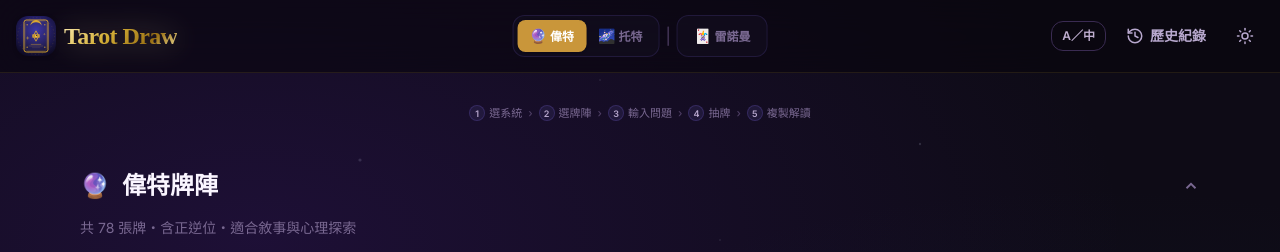
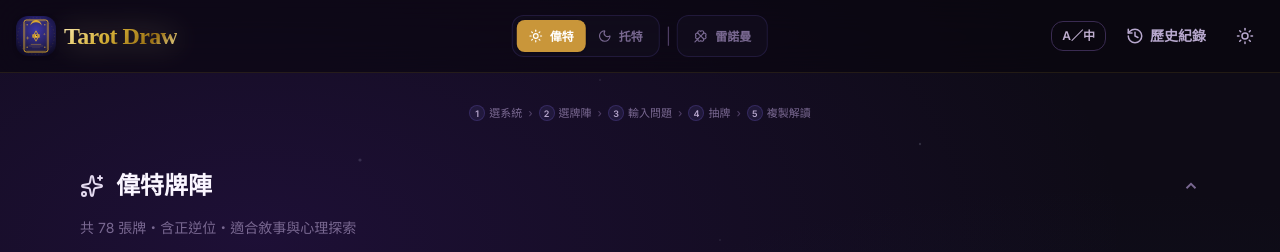
Before and after one commit to dodododora/Tarot-Draw, a React (Vite) app: page / in a window 1280 px wide. Shown: the top 252 px of the page. Built offline with nearby package versions, Linux system fonts and the light colour scheme.

Commit message:
design: replace all remaining emojis with elegant Lucide icons and unicode symbols for a cohesive classical look

```diff
--- a/src/App.tsx
+++ b/src/App.tsx
@@ -1,7 +1,7 @@
 import React, { useState, useEffect, useLayoutEffect, useCallback, type MouseEvent, type FormEvent } from 'react';
 import { flushSync } from 'react-dom';
 import { useNavigate, useLocation, Routes, Route, Navigate } from 'react-router-dom';
-import { Moon, Sun, Plus, Trash2, Edit2, Copy, ArrowLeft, Sparkles, Wand2, Info, X, History, CheckCircle2, Compass, Lightbulb } from 'lucide-react';
+import { Moon, Sun, Plus, Trash2, Edit2, Copy, ArrowLeft, Sparkles, Wand2, Info, X, History, CheckCircle2, Compass, Lightbulb, Clover, GitCompare, LayoutGrid, User, Heart, Briefcase, Coins, TreePine, Sparkles, BoxSelect, Navigation } from 'lucide-react';
 import { motion, AnimatePresence } from 'motion/react';
 import { ALL_CARDS, THOTH_SPREADS, WAITE_SPREADS, WAITE_SPREAD_IDS, THOTH_SPREAD_IDS, getCardEmoji, getCardImagePath, TAROT_TRIVIA, LENORMAND_CARDS, LENORMAND_SPREADS, LENORMAND_TRIVIA, THOTH_ALL_CARDS, THOTH_TRIVIA, ORACLE_DATA, type Spread, type TarotCard, type LenormandCard } from './constants';
 import { shuffleAndDraw } from './deckEngine';
@@ -1373,7 +1373,7 @@ ${themeNote}
                 : 'tab-inactive'
                 }`}
             >
-              🔮<span className="text-[10px] sm:text-xs"> {t("偉特", "Waite")}</span>
+              <Sun size={14} className="inline-block mr-1 -mt-0.5" /><span className="text-[10px] sm:text-xs"> {t("偉特", "Waite")}</span>
             </button>
             <button
               onClick={() => { setMode('thoth'); navigate('/'); setSelectedSpread(null); trackEvent('select_system', { system: 'thoth' }); }}
@@ -1382,7 +1382,7 @@ ${themeNote}
                 : 'tab-inactive'
                 }`}
             >
-              🌌<span className="text-[10px] sm:text-xs"> {t("托特", "Thoth")}</span>
+              <Moon size={14} className="inline-block mr-1 -mt-0.5" /><span className="text-[10px] sm:text-xs"> {t("托特", "Thoth")}</span>
             </button>
           </div>
 
@@ -1398,7 +1398,7 @@ ${themeNote}
                 : 'tab-inactive'
                 }`}
             >
-              🃏<span className="text-[10px] sm:text-xs"> {t("雷諾曼", "Lenormand")}</span>
+              <Clover size={14} className="inline-block mr-1 -mt-0.5" /><span className="text-[10px] sm:text-xs"> {t("雷諾曼", "Lenormand")}</span>
             </button>
           </div>
         </div>
@@ -1504,7 +1504,7 @@ ${themeNote}
                       onClick={() => setIsBuiltinOpen(v => !v)}
                     >
                       <div className="flex items-center gap-3">
-                        <span className="text-2xl">{mode === 'waite' ? '🔮' : '🌌'}</span>
+                        <Sparkles size={24} className="mx-auto" />
                         <h2 className="text-2xl font-bold text-heading font-serif-tc">
                           {mode === 'waite' ? t('偉特牌陣', 'Waite Spreads') : t('托特牌陣', 'Thoth Spreads')}
                         </h2>
@@ -1623,7 +1623,7 @@ ${themeNote}
                   rel="noopener noreferrer"
                   className="text-xs text-dim hover:text-[#9B7114] dark:hover:text-[#D4AF37] transition-colors"
                 >
-                  ☕ 請我喝杯咖啡
+                  ✦ 請我喝杯咖啡
                 </a>
                 */}
                 </div>
@@ -1676,7 +1676,7 @@ ${themeNote}
                           <details className="group">
                             <summary className="flex items-center justify-between cursor-pointer select-none text-xs font-bold text-secondary uppercase tracking-widest list-none">
                               <span className="flex items-center gap-1.5 select-none">
-                                {t("🔮 大展開設定 (展開可自訂角色/主題)", "🔮 Grand Tableau Settings (Click to Customize)")}
+                                {t("✦ 大展開設定 (展開可自訂角色/主題)", "✦ Grand Tableau Settings (Click to Customize)")}
                               </span>
                               <span className="text-hint group-open:rotate-180 transition-transform duration-200 select-none">
                                 ▼
@@ -1687,8 +1687,8 @@ ${themeNote}
                                 <span className="font-bold text-xs text-muted">{t("問事者代表牌 (Querent)", "Querent Card")}</span>
                                 <div className="flex gap-1.5">
                                   {[
-                                    { label: t('👩 女人 (#29)', '👩 Lady (#29)'), value: 'woman' },
-                                    { label: t('👨 男人 (#28)', '👨 Gentleman (#28)'), value: 'man' }
+                                    { label: t('女人 (#29)', 'Lady (#29)'), value: 'woman' },
+                                    { label: t('男人 (#28)', 'Gentleman (#28)'), value: 'man' }
                                   ].map(opt => (
                                     <button
                                       key={opt.value}
@@ -1735,10 +1735,10 @@ ${themeNote}
                                 <div className="flex gap-1.5 flex-wrap justify-end">
                                   {[
                                     { label: t('綜合運勢', 'General Fortune'), value: 'general' },
-                                    { label: t('💞 感情 (#24 心)', '💞 Love (Heart #24)'), value: 'love' },
-                                    { label: t('💼 事業 (#35 錨)', '💼 Career (Anchor #35)'), value: 'career' },
-                                    { label: t('💰 財運 (#34 魚)', '💰 Wealth (Fish #34)'), value: 'money' },
-                                    { label: t('🌲 健康 (#5 樹)', '🌲 Health (Tree #5)'), value: 'health' }
+                                    { label: t('感情 (#24 心)', 'Love (Heart #24)'), value: 'love' },
+                                    { label: t('事業 (#35 錨)', 'Career (Anchor #35)'), value: 'career' },
+                                    { label: t('財運 (#34 魚)', 'Wealth (Fish #34)'), value: 'money' },
+                                    { label: t('健康 (#5 樹)', 'Health (Tree #5)'), value: 'health' }
                                   ].map(opt => (
                                     <button
                                       key={opt.value}
@@ -1769,7 +1769,7 @@ ${themeNote}
                             : 'text-faint'
                             }`}
                         >
-                          {t("🎴 隨機抽牌", "🎴 Random Draw")}
+                          {t("✦ 隨機抽牌", "✦ Random Draw")}
                         </button>
                         <button
                           onClick={() => setDrawInputMode('manual')}
```
